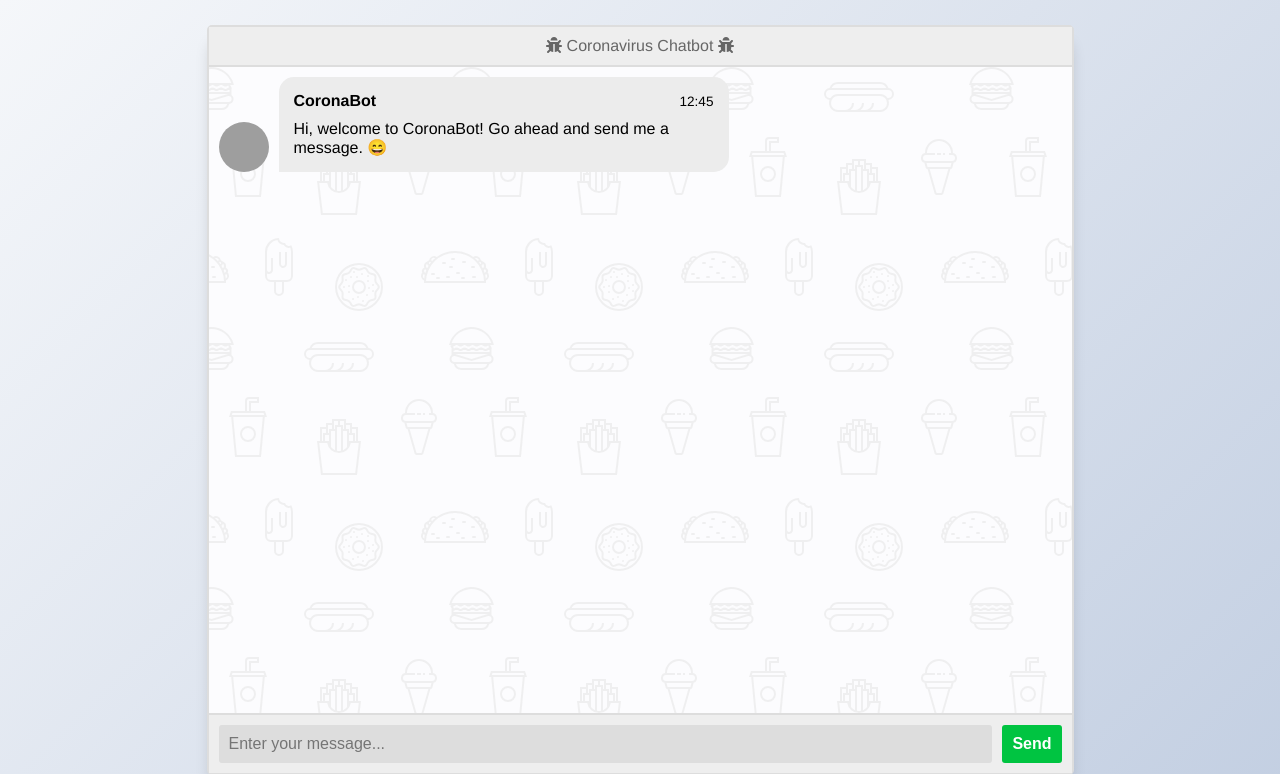
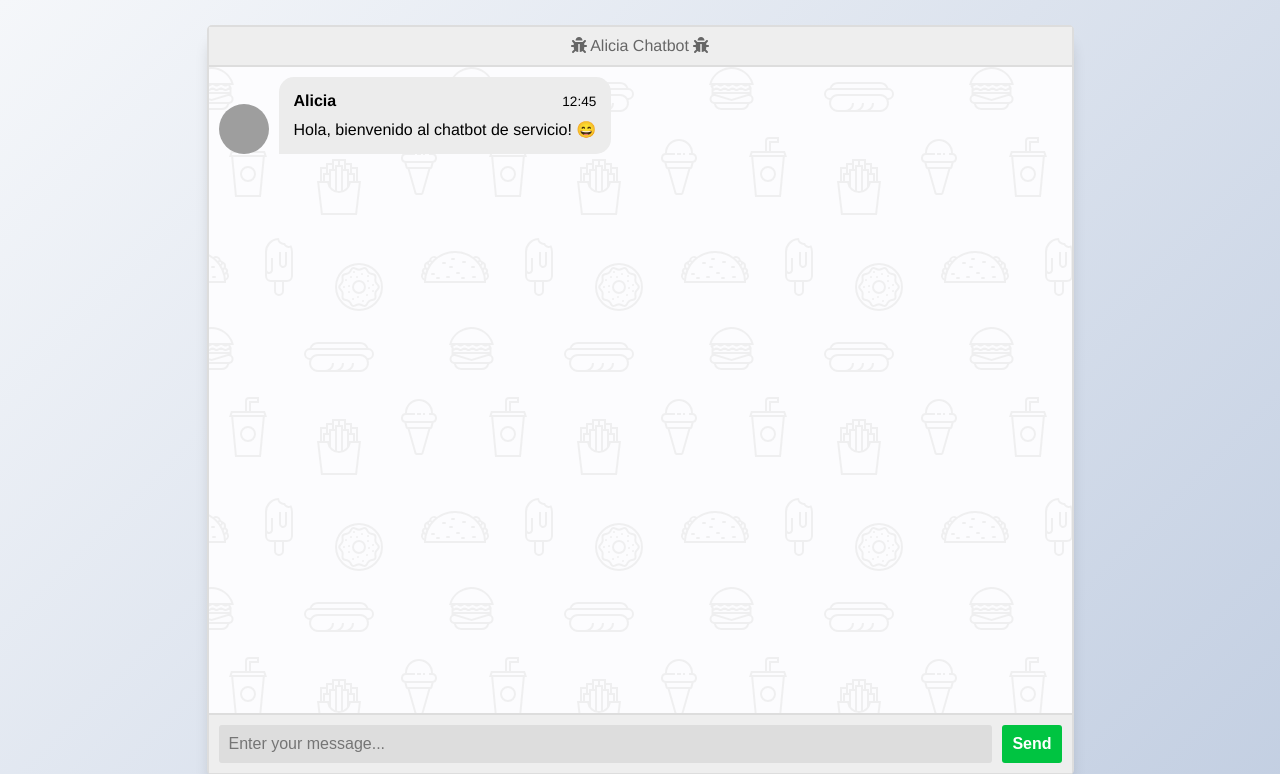
Before and after one commit to juancai0104/chatbot, a Flask app: page / in a window 1280 px wide. Shown: the top 774 px of the page. Run offline with Flask 3, Linux system fonts and the light colour scheme; some libraries are stand-ins or nearby versions; grey boxes are pictures that could not be loaded.

Commit message:
Editar nombres de plantilla en html

```diff
--- a/templates/index.html
+++ b/templates/index.html
@@ -16,7 +16,7 @@
   <section class="msger">
     <header class="msger-header">
       <div class="msger-header-title">
-        <i class="fas fa-bug"></i> Coronavirus Chatbot <i class="fas fa-bug"></i>
+        <i class="fas fa-bug"></i> Alicia Chatbot <i class="fas fa-bug"></i>
       </div>
     </header>
 
@@ -26,12 +26,12 @@
 
         <div class="msg-bubble">
           <div class="msg-info">
-            <div class="msg-info-name">CoronaBot</div>
+            <div class="msg-info-name">Alicia</div>
             <div class="msg-info-time">12:45</div>
           </div>
 
           <div class="msg-text">
-            Hi, welcome to CoronaBot! Go ahead and send me a message. 😄
+            Hola, bienvenido al chatbot de servicio! 😄
           </div>
         </div>
       </div>
```
